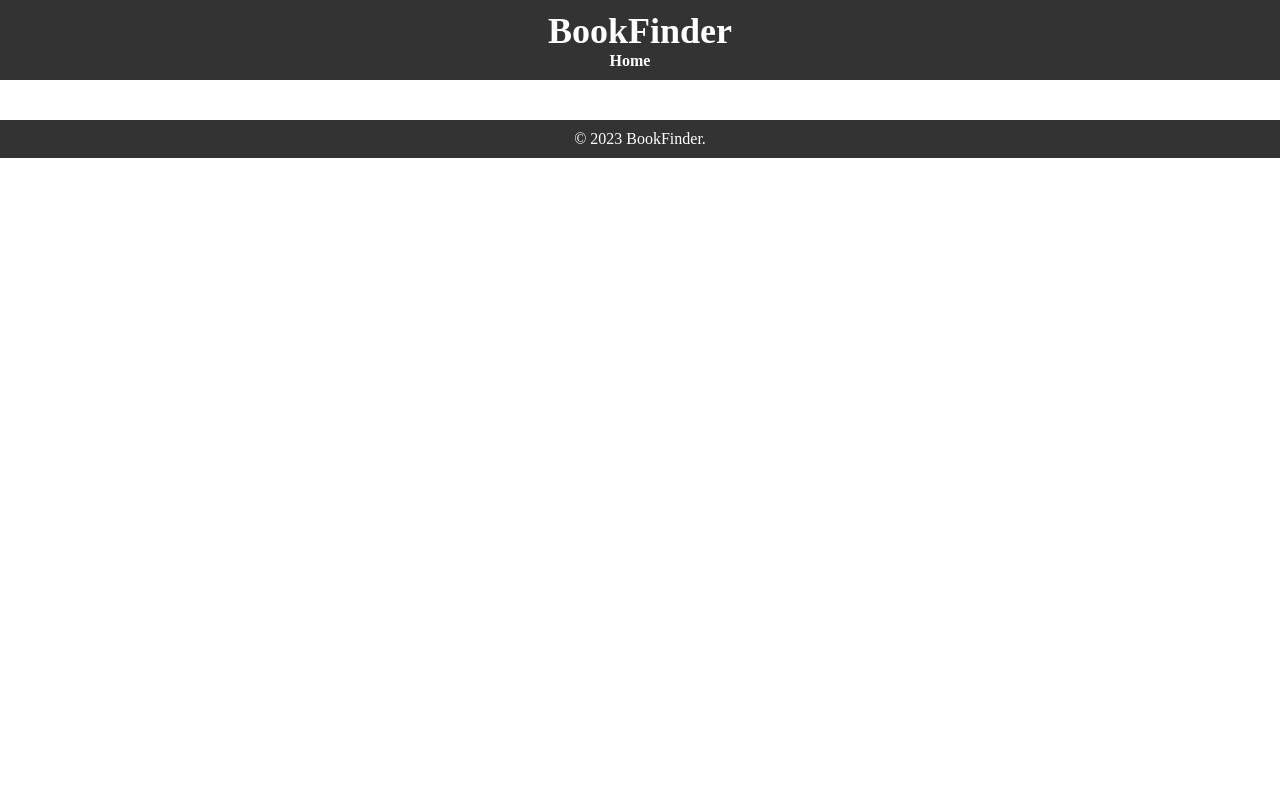
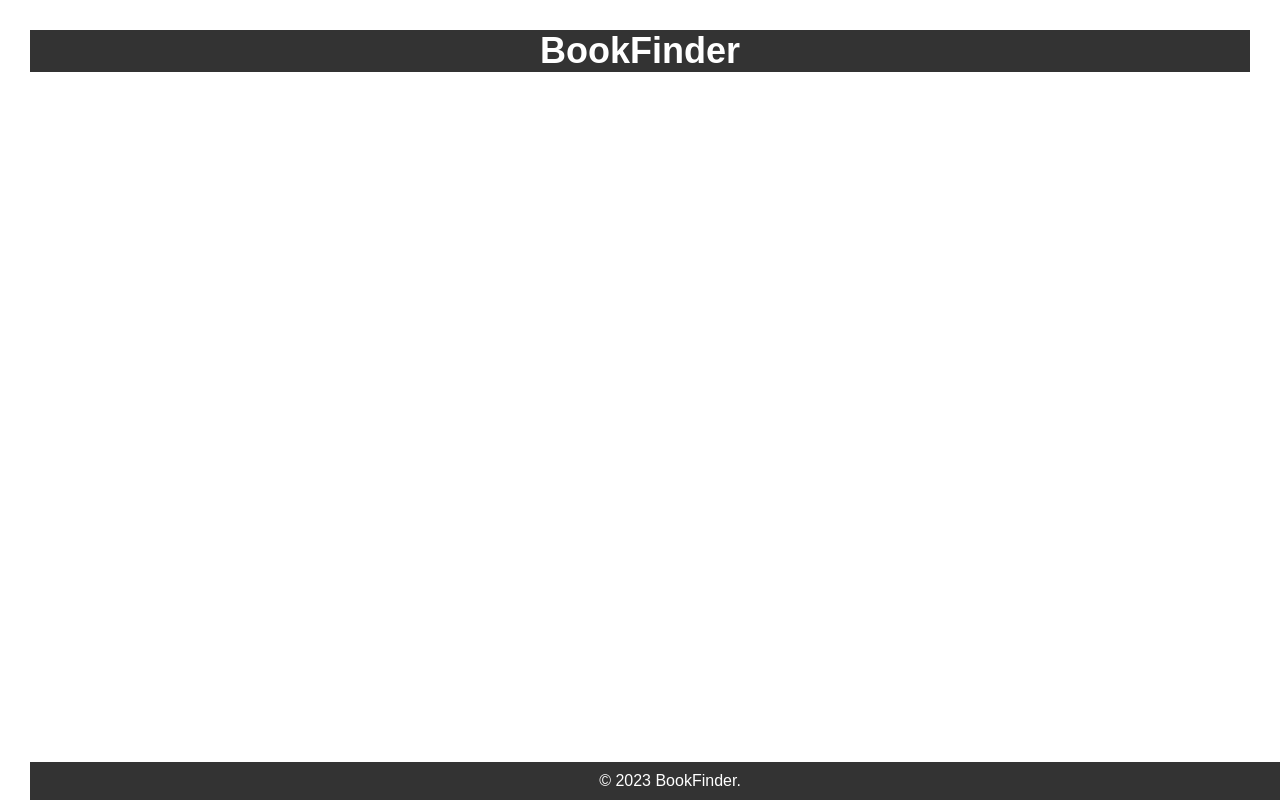
Before and after one commit to Ricodonto/hackerthon, a Flask app: template backend_tests/forall/templates/extendtemplate.html in a window 1280 px wide. Run offline with Flask 3, Linux system fonts and the light colour scheme; the template is opened without the code that fills it, so the values that code supplies are empty.

Commit message:
Elephant font to base

```diff
--- a/backend_tests/forall/templates/base_template.html
+++ b/backend_tests/forall/templates/base_template.html
@@ -9,11 +9,6 @@
 <body>
     <header>
         <h1>BookFinder</h1>
-        <nav>
-            <ul>
-                <li><a href="landingpage.html">Home</a></li>
-            </ul>
-        </nav>
     </header>
     <main>
         {% block content %}{% endblock %}
--- a/backend_tests/forall/templates/styles.css
+++ b/backend_tests/forall/templates/styles.css
@@ -2,13 +2,15 @@
 body, h1, h2, h3, ul, li {
     margin: 0;
     padding: 0;
+    font-family: "Elephant", sans-serif; /* Change font to Elephant */
+    margin: 30px; /* Add margin to the entire page */
 }
 
 /*header styles */
 header {
     background-color: #333;
     color: #fff;
-    padding: 10px 0;
+    padding: 0px 0;
     text-align: center;
 }
 
@@ -42,4 +44,7 @@ footer {
     color: #fff;
     padding: 10px 0;
     text-align: center;
+    position: absolute; /* Position the footer at the bottom */
+    width: 100%; /* Make the footer full width */
+    bottom: 0; /* Stick it to the bottom */
 }
```
